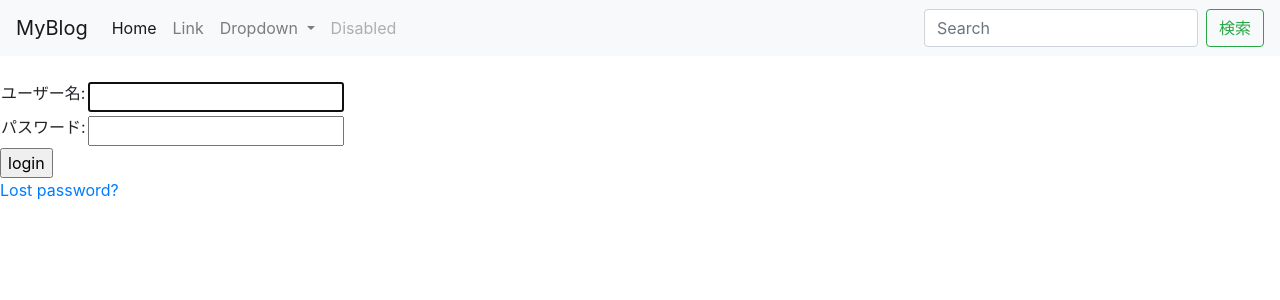
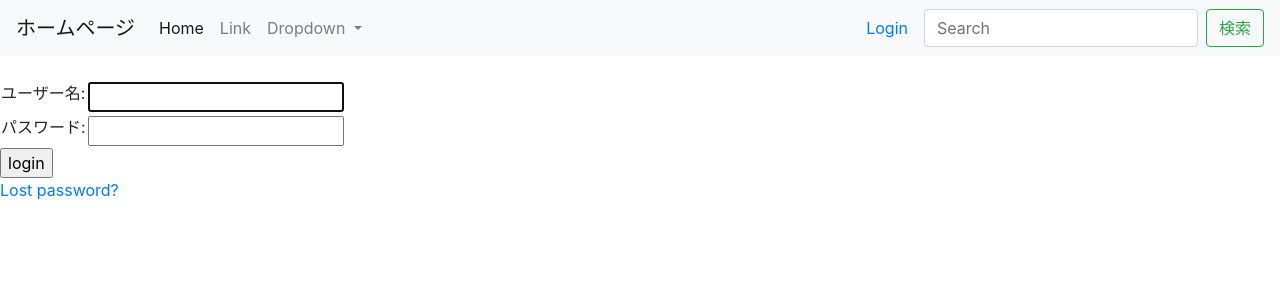
Before and after one commit to gzfrozen/blog_site, a Django app: page /accounts/login/ in a window 1280 px wide. Shown: the top 300 px of the page. Run offline with Django 3.2, Linux system fonts and the light colour scheme; some libraries are stand-ins or nearby versions.

Commit message:
Add login/logout links on navbar.

```diff
--- a/accounts/templates/registration/logged_out.html
+++ b/accounts/templates/registration/logged_out.html
@@ -5,5 +5,5 @@
 {% block content %}
 <h1>Logged Out</h1>
 <p>Thanks for spending some quality time with the Web site today.</p>
-<p><a href="{% url 'login' %}">Log in again</a></p>
+<p><a href="{% url 'accounts:login' %}">Log in again</a></p>
 {% endblock %}
--- a/accounts/templates/registration/login.html
+++ b/accounts/templates/registration/login.html
@@ -15,7 +15,7 @@
     {% endif %}
 {% endif %}
 
-<form method="post" action="{% url 'login' %}">
+<form method="post" action="{% url 'accounts:login' %}">
 {% csrf_token %}
 <table>
 <tr>
@@ -33,6 +33,6 @@
 </form>
 
 {# Assumes you setup the password_reset view in your URLconf #}
-<p><a href="{% url 'password_reset' %}">Lost password?</a></p>
+<p><a href="{% url 'accounts:password_reset' %}">Lost password?</a></p>
 
 {% endblock %}
--- a/accounts/urls.py
+++ b/accounts/urls.py
@@ -0,0 +1,7 @@
+from django.urls import path, include
+from django.contrib.auth import views as auth_views
+
+app_name = 'accounts'
+urlpatterns = [
+    path('', include('django.contrib.auth.urls')),
+]
--- a/blog/templates/base/navbar.html
+++ b/blog/templates/base/navbar.html
@@ -1,5 +1,5 @@
 <nav class="navbar navbar-expand-lg navbar-light bg-light mb-4">
-    <a class="navbar-brand" href="/">MyBlog</a>
+    <a class="navbar-brand" href="/">ホームページ</a>
     <button class="navbar-toggler" type="button" data-toggle="collapse" data-target="#navbarSupportedContent"
         aria-controls="navbarSupportedContent" aria-expanded="false" aria-label="Toggle navigation">
         <span class="navbar-toggler-icon"></span>
@@ -25,10 +25,13 @@
                     <a class="dropdown-item" href="#">Something else here</a>
                 </div>
             </li>
-            <li class="nav-item">
-                <a class="nav-link disabled" href="#">Disabled</a>
-            </li>
         </ul>
+        {% if user.is_authenticated %}
+        <a class="nav-link" href="{% url 'accounts:logout' %}">Logout</a>
+        {% else %}
+        <a class="nav-link" href="{% url 'accounts:login' %}">Login</a>
+        {% endif %}
+
         {% include 'blog/snippets/search_form.html'%}
     </div>
 </nav>
--- a/blog/templates/blog/snippets/comments.html
+++ b/blog/templates/blog/snippets/comments.html
@@ -5,7 +5,7 @@
     <p>{{ comment.text|linebreaksbr }}</p>
     <p>
         <a href="{% url 'blog:reply_form' comment.pk %}">返信する</a>
-        {% if user.is_authenticated %}
+        {% if perms.blog.delete_comment %}
         {% if comment.approved %}
         <a class="text-success" href="{% url 'blog:comment_disapprove' comment.pk %}">ブロック</a>
         <a class="text-danger" href="{% url 'blog:comment_remove' comment.pk %}">削除</a>
@@ -22,7 +22,7 @@
         <strong>{{ reply.author }}</strong>・{{ reply.timestamp }}
         <p>{{ reply.text|linebreaksbr }}</p>
         <p>
-            {% if user.is_authenticated %}
+            {% if perms.blog.delete_reply %}
             {% if reply.approved %}
             <a class="text-success" href="{% url 'blog:reply_disapprove' reply.pk %}">ブロック</a>
             <a class="text-danger" href="{% url 'blog:reply_remove' reply.pk %}">削除</a>
--- a/blog_site/urls.py
+++ b/blog_site/urls.py
@@ -18,9 +18,10 @@ from django.urls import path, include
 from django.conf import settings
 from django.conf.urls.static import static
 
+app_name = 'blog_site'
 urlpatterns = [
     path('', include('blog.urls')),
-    path('accounts/', include('django.contrib.auth.urls')),
+    path('accounts/', include('accounts.urls')),
     path('admin/', admin.site.urls),
 ]
 
```
